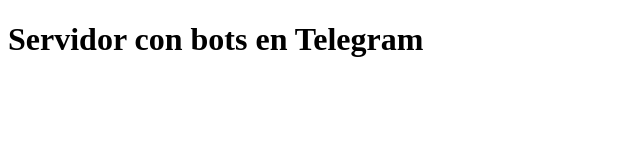
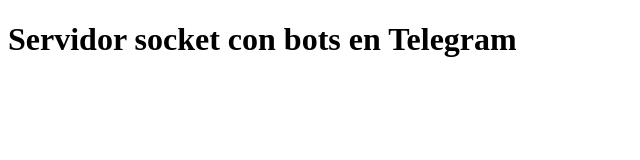
Before and after one commit to FatimaGutierrez/git1, a plain HTML site: page index.html in a window 1280 px wide. Shown: the whole page, without its empty margins (0-640 px from the left). Drawn offline with Linux system fonts and the light colour scheme.

Commit message:
Add files via upload

```diff
--- a/index.html
+++ b/index.html
@@ -7,6 +7,6 @@
     <title>Document</title>
 </head>
 <body>
-    <h1>Servidor con bots en Telegram</h1>
+    <h1>Servidor socket con bots en Telegram</h1>
 </body>
 </html>
```
